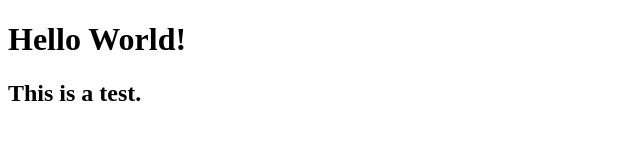
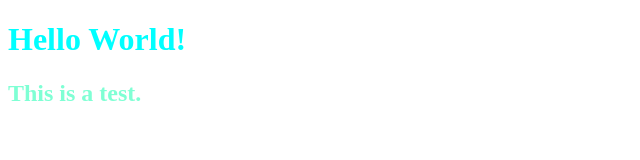
Before and after one commit to Camillaatek/WCT-CA1, a plain HTML site: page index.html in a window 1280 px wide. Shown: the whole page, without its empty margins (0-640 px from the left). Drawn offline with Linux system fonts and the light colour scheme.

Commit message:
Update index.html

```diff
--- a/index.html
+++ b/index.html
@@ -4,10 +4,16 @@
     <meta charset="UTF-8">
     <meta name="viewport" content="width=device-width, initial-scale=1.0">
     <title>Document</title>
-    <h1>Hello World!</h1>
-    <h2>This is a test.</h2>
 </head>
 <body>
 
+    <h1 style="color: aqua;">
+        Hello World!
+    </h1>
+
+    <h2 style="color: aquamarine;">This is a test.
+
+    </h2>
+
 </body>
 </html>
```
